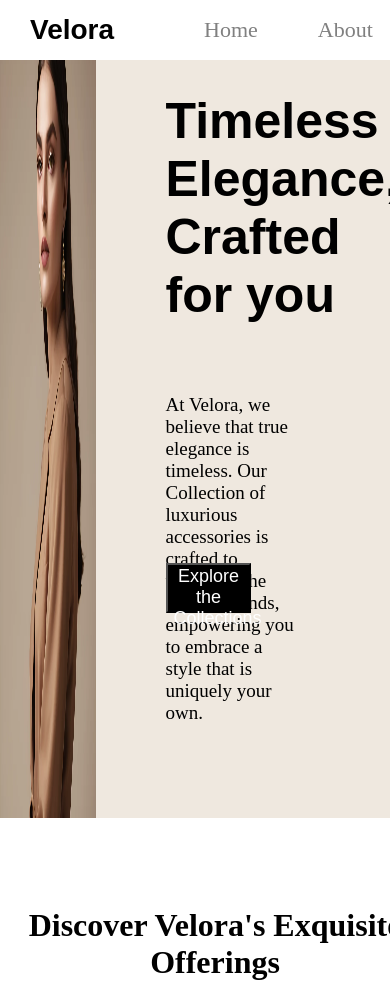
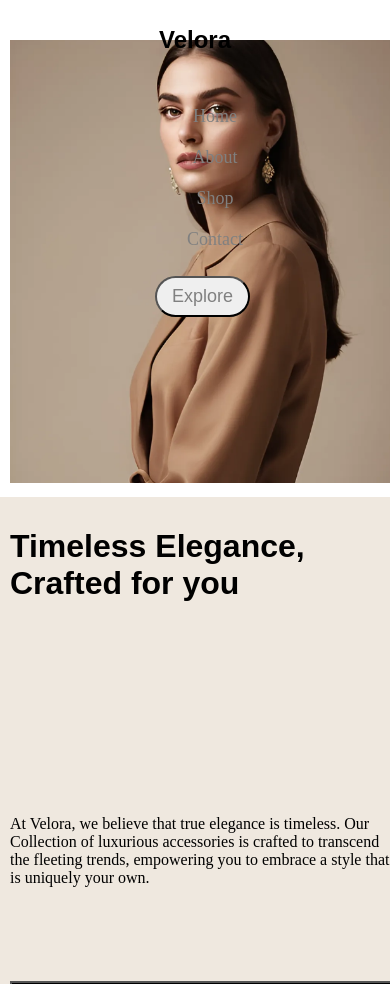
Before and after one commit to chidviganesula/Velora_Website, a plain HTML site: page index.html in a window 390 px wide. Shown: the top 984 px of the page. Drawn offline with Linux system fonts and the light colour scheme.

Commit message:
Update styles.css

```diff
--- a/styles.css
+++ b/styles.css
@@ -405,3 +405,104 @@
 .footer-section ul li a:hover {
     color: #555;
 }
+
+/* For smaller screens */
+@media (max-width: 768px) {
+    .header-content {
+        flex-direction: column;
+        padding: 15px;
+    }
+
+    .navbar {
+        justify-content: center;
+        margin-top: 10px;
+    }
+
+    .navbar ul {
+        flex-direction: column;
+        align-items: center;
+    }
+
+    .navbar li {
+        margin: 10px 0;
+    }
+
+    .main-page {
+        flex-direction: column;
+        height: auto;
+    }
+
+    .left-div, .right-div {
+        width: 100%;
+        height: auto;
+        padding: 10px;
+    }
+
+    .right-div h1, .right-div p {
+        width: 100%;
+        margin-left: 0;
+    }
+
+    .right-div button {
+        width: 100%;
+        margin-left: 0;
+    }
+
+    .carousel-container {
+        width: 100%;
+        height: auto;
+    }
+
+    .carousel-images img {
+        width: 100%;
+        height: auto;
+        transform: scale(1);
+    }
+
+    .footer-container {
+        flex-direction: column;
+        align-items: center;
+        text-align: center;
+    }
+
+    .footer-logo, .footer-section {
+        margin-bottom: 20px;
+    }
+}
+
+/* For very small screens (phones in portrait mode) */
+@media (max-width: 480px) {
+    .header-content {
+        padding: 10px;
+    }
+
+    .navbar a {
+        font-size: 18px;
+        padding: 6px 12px;
+    }
+
+    .header-content h1 {
+        font-size: 24px;
+        margin-left: 0;
+    }
+
+    .left-div img {
+        height: auto;
+    }
+
+    .right-div h1 {
+        font-size: 32px;
+    }
+
+    .right-div p {
+        font-size: 16px;
+    }
+
+    .footer-container {
+        padding: 20px 10px;
+    }
+
+    .footer-logo p, .footer-section ul li a {
+        font-size: 14px;
+    }
+}
```
